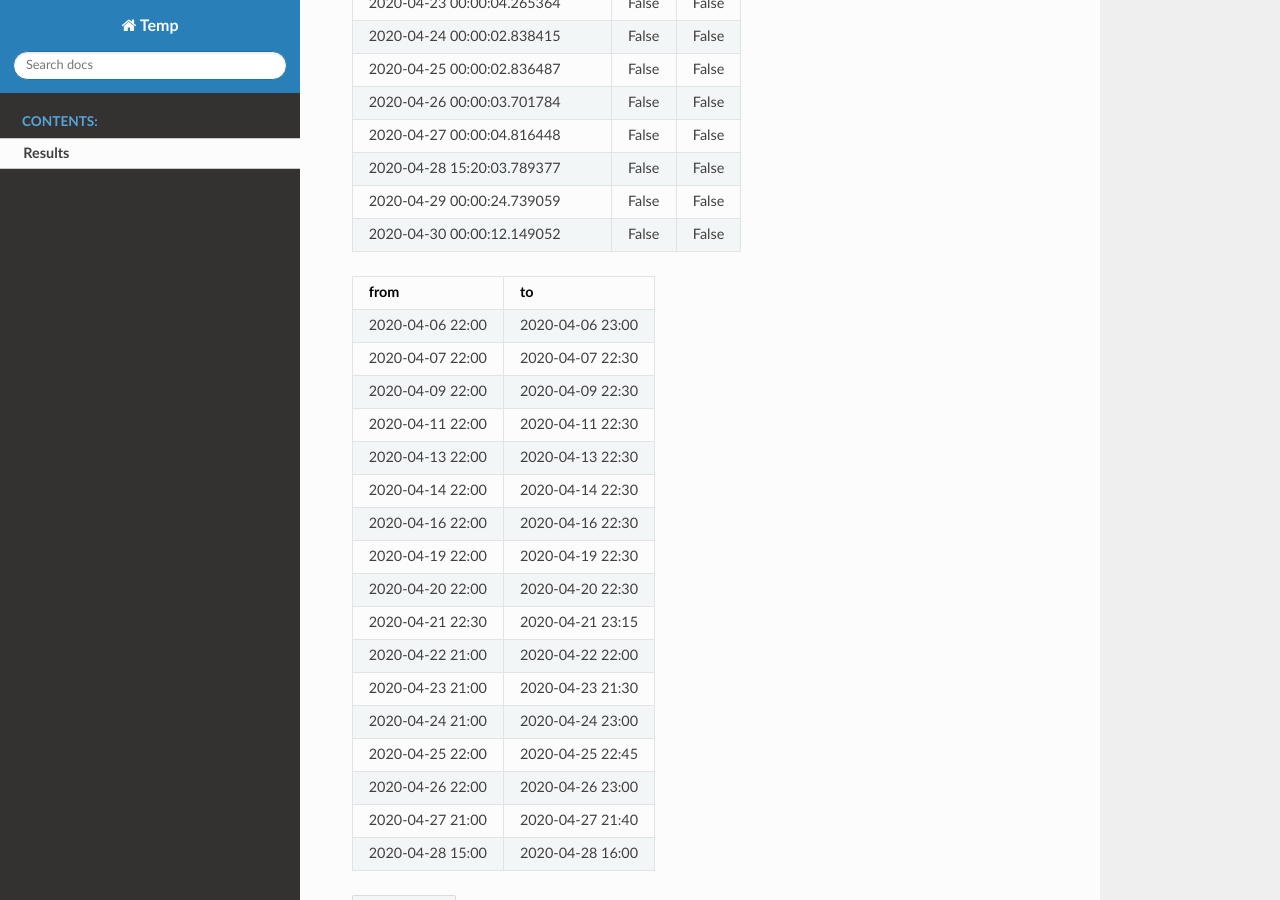
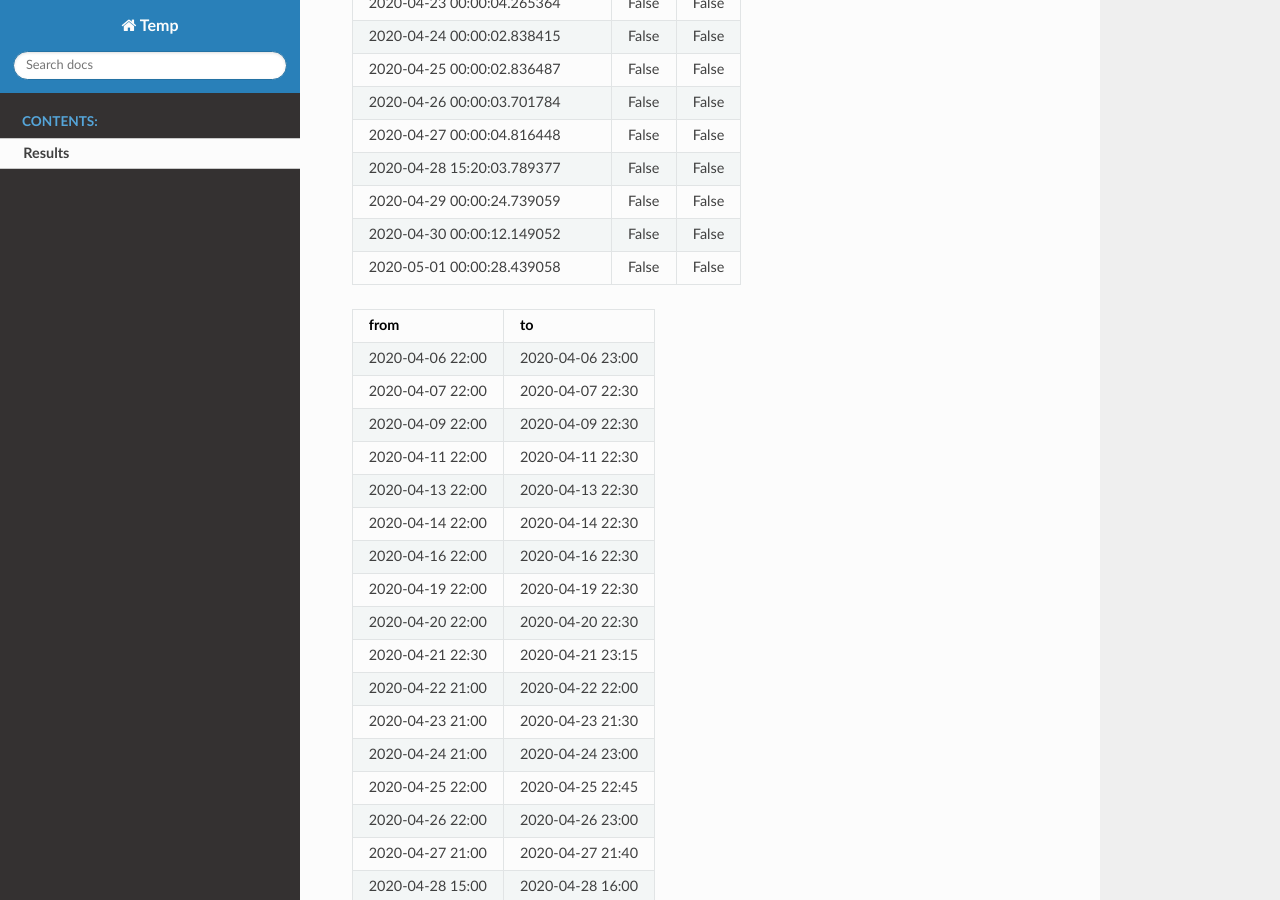
Before and after one commit to shlomow/queries-results, a Sphinx documentation site: the page built from source/results.rst, in a window 1280 px wide and 900 px high, scrolled down 767 px. Built offline with Sphinx 7.4.7 and the Read the Docs theme 2.0.0, drawn with Linux system fonts in a browser that asks for light colours.

Commit message:
update results

```diff
--- a/source/results.rst
+++ b/source/results.rst
@@ -30,6 +30,7 @@ Results
    2020-04-28 15:20:03.789377, False, False
    2020-04-29 00:00:24.739059, False, False
    2020-04-30 00:00:12.149052, False, False
+   2020-05-01 00:00:28.439058, False, False
 
 .. csv-table::
    :header: "from", "to"
```
Also changed, not shown: results.json (+1 -1 lines).
